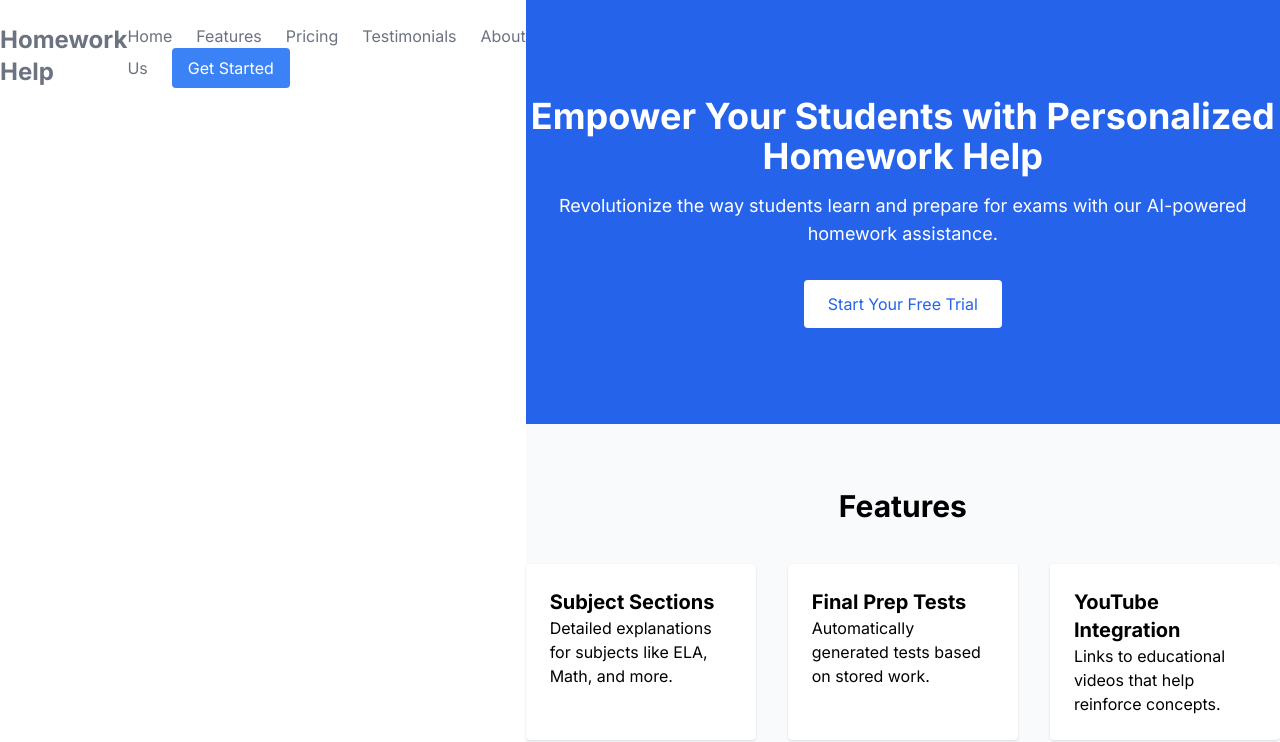
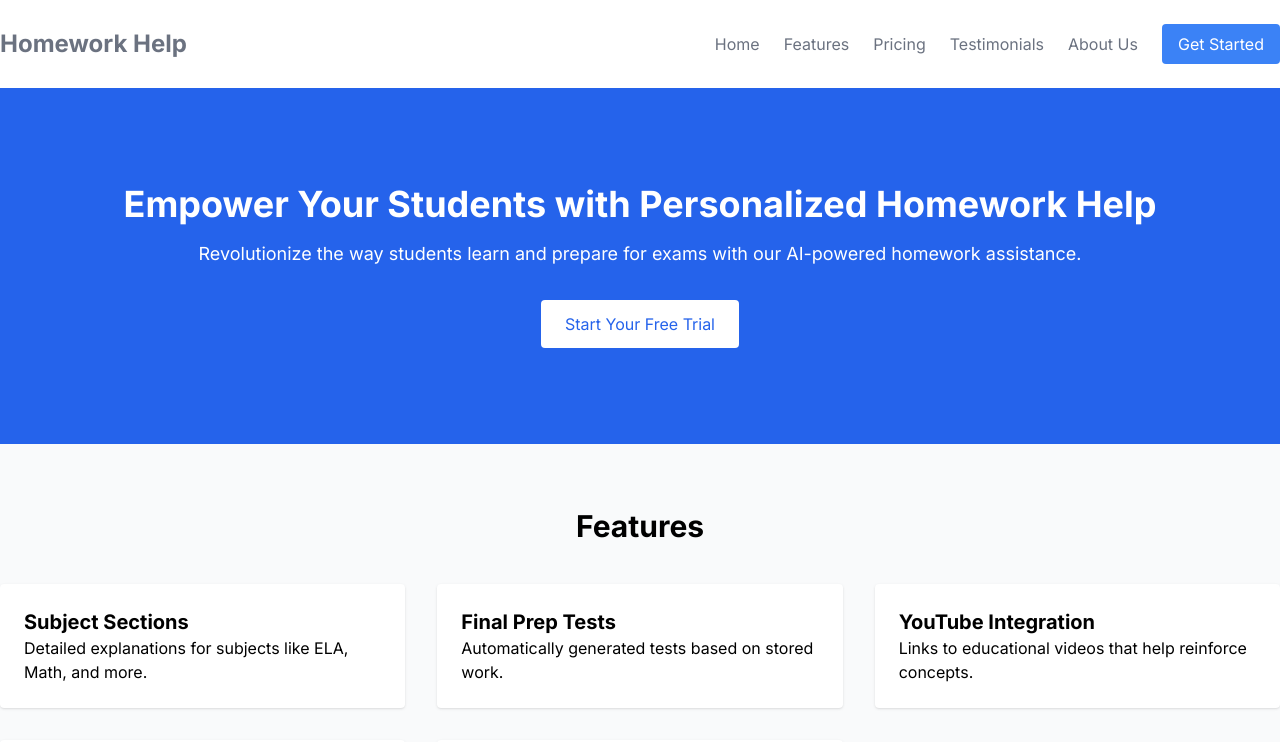
Before and after one commit to jaredvgraham/Homework-Help, a Next.js app: page / in a window 1280 px wide. Shown: the top 742 px of the page. Built offline with nearby package versions, Linux system fonts and the light colour scheme; no server answers.

Commit message:
layout fix

```diff
--- a/src/app/globals.css
+++ b/src/app/globals.css
@@ -4,5 +4,4 @@
 
 body {
   font-family: "Roboto", sans-serif;
-  display: flex;
 }
--- a/src/app/layout.tsx
+++ b/src/app/layout.tsx
@@ -23,10 +23,12 @@ export default function RootLayout({
       <AuthProvider>
         <html lang="en">
           <body className={inter.className}>
-            <StudentSidebar />
             <LandingNav />
 
-            {children}
+            <div className="flex">
+              <StudentSidebar />
+              {children}
+            </div>
           </body>
         </html>
       </AuthProvider>
```
